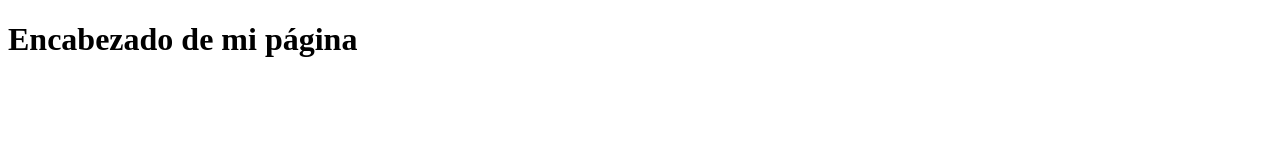
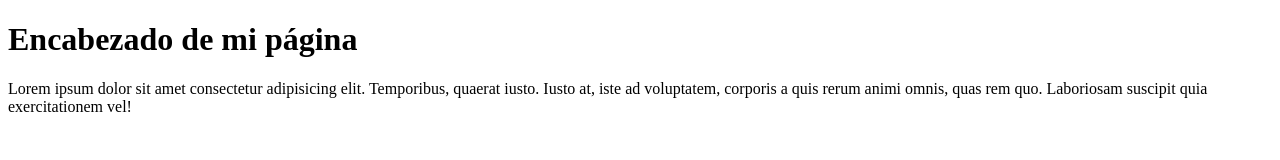
Before and after one commit to briancasas/Jap_Grupal, a plain HTML site: page index.html in a window 1280 px wide. Drawn offline with Linux system fonts and the light colour scheme.

Commit message:
agregando parrafo

```diff
--- a/index.html
+++ b/index.html
@@ -8,5 +8,6 @@
 </head>
 <body>
 <h1>Encabezado de mi página</h1>
+<p>Lorem ipsum dolor sit amet consectetur adipisicing elit. Temporibus, quaerat iusto. Iusto at, iste ad voluptatem, corporis a quis rerum animi omnis, quas rem quo. Laboriosam suscipit quia exercitationem vel!</p>
 </body>
 </html>
```
